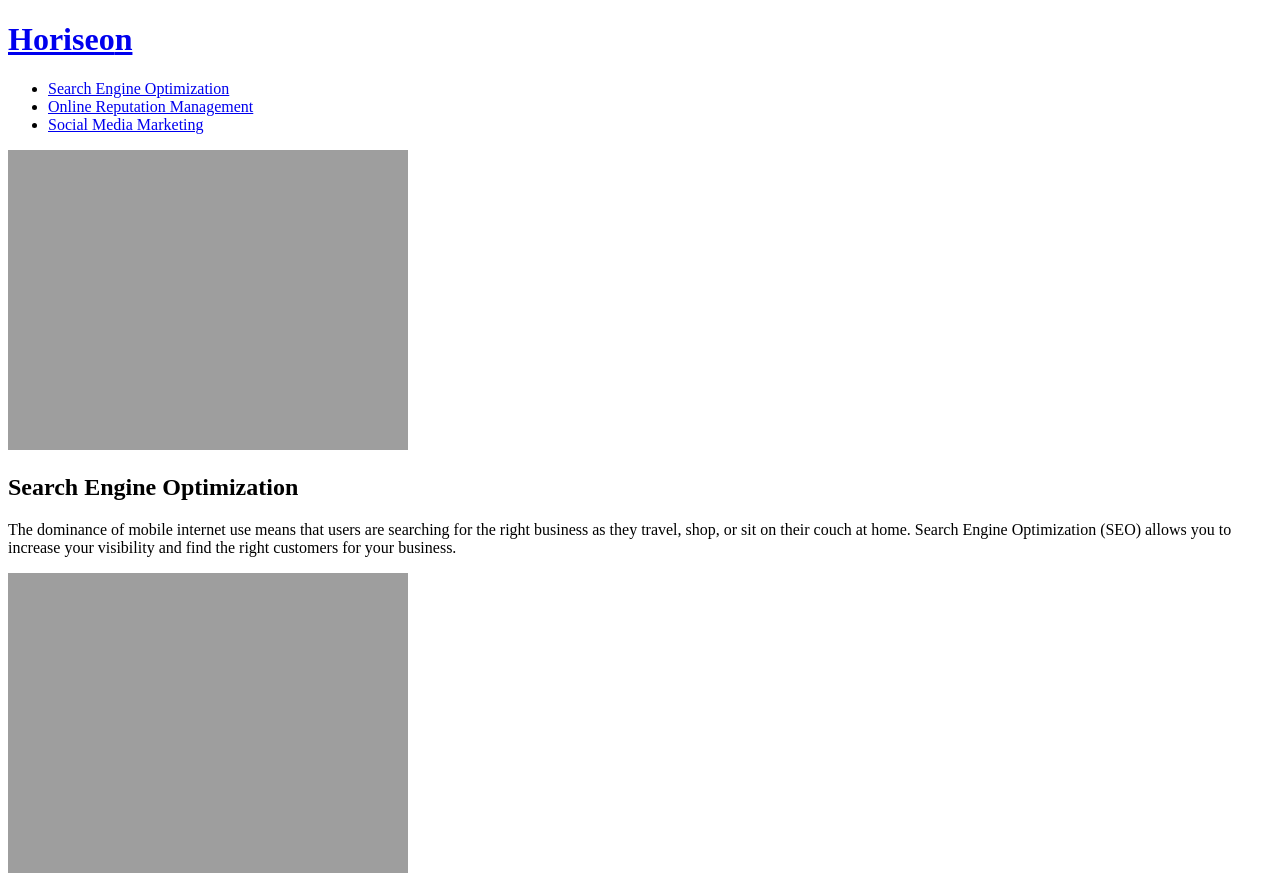
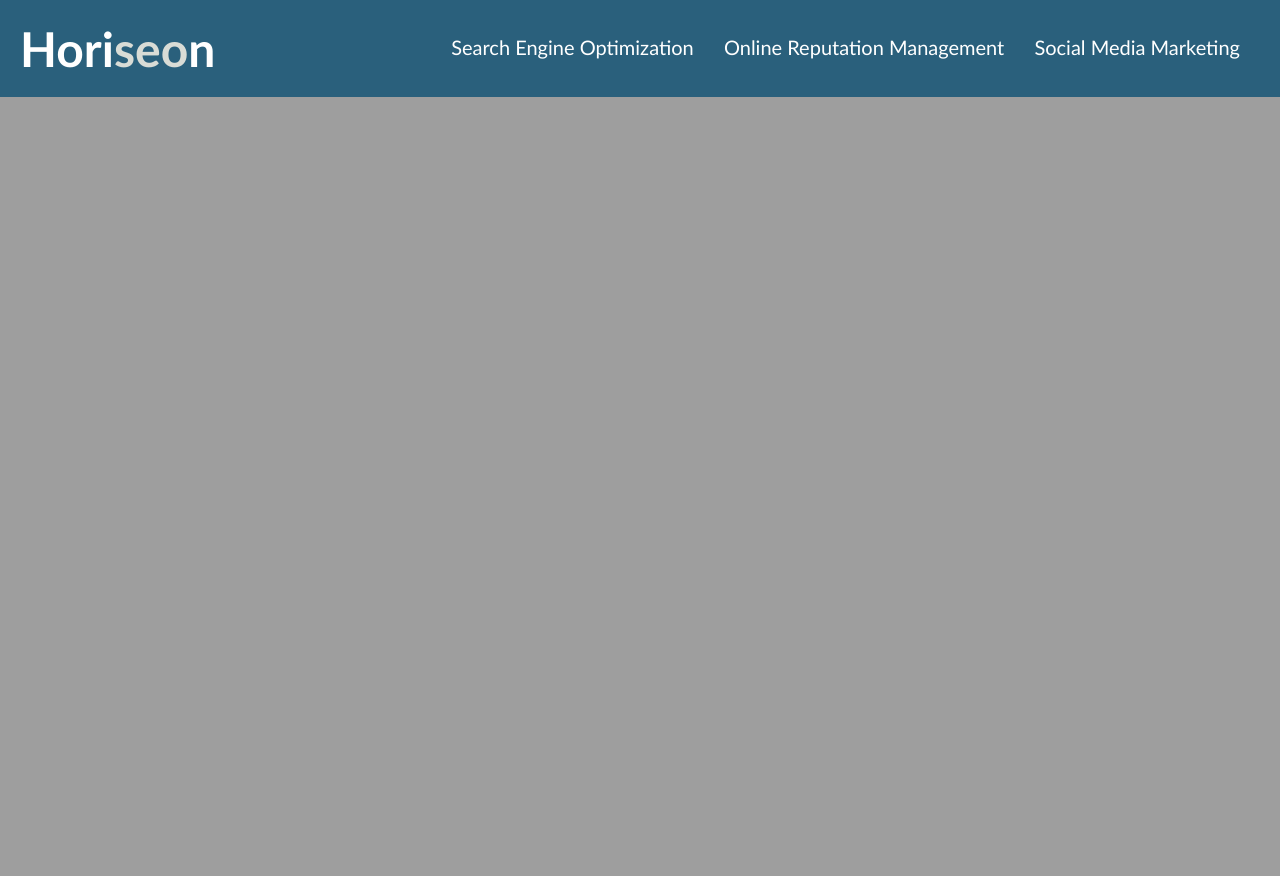
Before and after one commit to bkeviana/Horiseon-project, a plain HTML site: page index.html in a window 1280 px wide. Shown: the top 876 px of the page. Drawn offline with Linux system fonts and the light colour scheme; files that its build step writes are made by us from their sources; the site is published under a folder, as on GitHub Pages, so addresses that start at the root find nothing.

Commit message:
Update index.html

```diff
--- a/index.html
+++ b/index.html
@@ -3,7 +3,7 @@
 
 <head>
     <meta charset="UTF-8" />
-    <link rel="stylesheet" href="/assets/css/style.css">
+    <link rel="stylesheet" href="./main/assets/css/style.css"/>
     <title>Horiseon Social Solution Services</title>
 </head>
 
```
